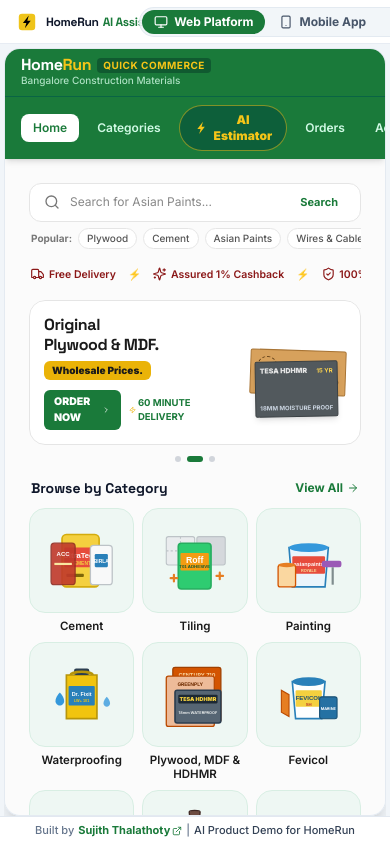
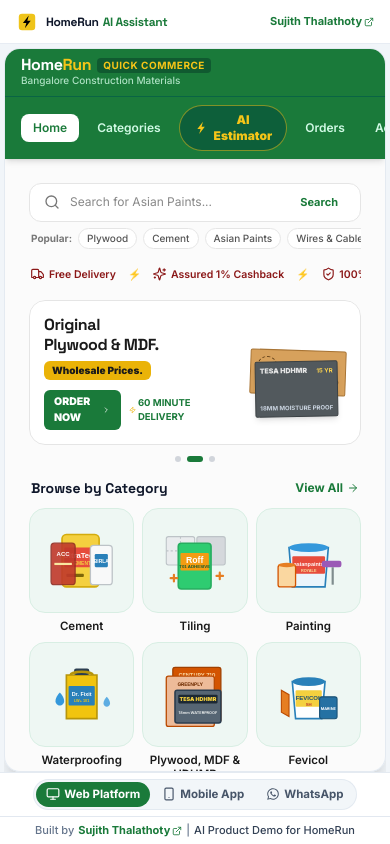
Before and after one commit to Sujithkrys/Homerun-p, a Next.js app: page / in a window 390 px wide. Built offline with nearby package versions, Linux system fonts and the light colour scheme.

Commit message:
feat: position mode toggle at bottom on mobile screens, adjust phone frame responsively, and remove all visible vertical/horizontal scrollbars

```diff
--- a/app/globals.css
+++ b/app/globals.css
@@ -25,20 +25,25 @@
   background-position: 0 0, 15px 15px;
 }
 
-/* Subtle scrollbar */
-::-webkit-scrollbar {
-  width: 6px;
-  height: 6px;
+/* Hide scrollbars globally across the app for a native, sleek appearance */
+* {
+  scrollbar-width: none !important;
+  -ms-overflow-style: none !important;
 }
-::-webkit-scrollbar-track {
-  background: transparent;
+*::-webkit-scrollbar {
+  display: none !important;
+  width: 0 !important;
+  height: 0 !important;
 }
-::-webkit-scrollbar-thumb {
-  background: rgba(0, 0, 0, 0.15);
-  border-radius: 9999px;
+
+.no-scrollbar {
+  scrollbar-width: none !important;
+  -ms-overflow-style: none !important;
 }
-::-webkit-scrollbar-thumb:hover {
-  background: rgba(0, 0, 0, 0.25);
+.no-scrollbar::-webkit-scrollbar {
+  display: none !important;
+  width: 0 !important;
+  height: 0 !important;
 }
 
 /* WhatsApp Bubble Tails */
--- a/app/page.tsx
+++ b/app/page.tsx
@@ -338,8 +338,8 @@
           </a>
         </div>
 
-        {/* 3-Mode Switcher right in header bar */}
-        <div className="flex items-center justify-center">
+        {/* 3-Mode Switcher in header bar (Desktop/Tablet one-line layout) */}
+        <div className="hidden sm:flex items-center justify-center">
           <ModeToggle
             mode={mode}
             onModeChange={setMode}
@@ -432,6 +432,15 @@
         )}
       </section>
 
+      {/* 3. Mobile-Only Bottom Mode Switcher Dock (Easy thumb access, keeps mobile screen clean) */}
+      <div className="sm:hidden w-full bg-white/95 backdrop-blur-md border-t border-slate-200/90 py-1.5 px-3 flex items-center justify-center shrink-0 z-40 shadow-xs">
+        <ModeToggle
+          mode={mode}
+          onModeChange={setMode}
+          cartItemCount={cart.reduce((sum, item) => sum + item.quantity, 0)}
+        />
+      </div>
+
       {/* 4. Minimal Footer (Single line, 28px tall max, inside page layout) */}
       <footer className="w-full h-7 shrink-0 bg-white border-t border-slate-200 px-4 flex items-center justify-center text-[11px] text-slate-500 select-none">
         <p className="flex items-center justify-center flex-wrap gap-1 font-medium truncate">
--- a/components/ModeToggle.tsx
+++ b/components/ModeToggle.tsx
@@ -26,7 +26,7 @@
         <button
           type="button"
           onClick={() => onModeChange("web")}
-          className={`relative flex items-center gap-1.5 px-3 py-1 rounded-full text-xs font-bold transition-all duration-200 cursor-pointer ${
+          className={`relative flex items-center gap-1 sm:gap-1.5 px-2.5 sm:px-3 py-1 rounded-full text-[11.5px] sm:text-xs font-bold transition-all duration-200 cursor-pointer shrink-0 ${
             mode === "web"
               ? "bg-homerun-green text-white shadow-xs"
               : "text-slate-600 hover:text-homerun-green hover:bg-white/80"
@@ -46,7 +46,7 @@
         <button
           type="button"
           onClick={() => onModeChange("mobile")}
-          className={`relative flex items-center gap-1.5 px-3 py-1 rounded-full text-xs font-bold transition-all duration-200 cursor-pointer ${
+          className={`relative flex items-center gap-1 sm:gap-1.5 px-2.5 sm:px-3 py-1 rounded-full text-[11.5px] sm:text-xs font-bold transition-all duration-200 cursor-pointer shrink-0 ${
             mode === "mobile"
               ? "bg-homerun-green text-white shadow-xs"
               : "text-slate-600 hover:text-homerun-green hover:bg-white/80"
@@ -66,7 +66,7 @@
         <button
           type="button"
           onClick={() => onModeChange("whatsapp")}
-          className={`relative flex items-center gap-1.5 px-3 py-1 rounded-full text-xs font-bold transition-all duration-200 cursor-pointer ${
+          className={`relative flex items-center gap-1 sm:gap-1.5 px-2.5 sm:px-3 py-1 rounded-full text-[11.5px] sm:text-xs font-bold transition-all duration-200 cursor-pointer shrink-0 ${
             mode === "whatsapp"
               ? "bg-homerun-green text-white shadow-xs"
               : "text-slate-600 hover:text-homerun-green hover:bg-white/80"
--- a/components/PhoneFrame.tsx
+++ b/components/PhoneFrame.tsx
@@ -16,8 +16,8 @@
 
   return (
     <div className="flex items-start justify-center pt-0 pb-1 px-1 select-none h-full max-h-full">
-      {/* Phone Mockup Frame: Big size (375px), pushed to top and fitting screen height */}
-      <div className="relative w-[375px] sm:w-[380px] h-[calc(100vh-68px)] max-h-[812px] min-h-[640px] bg-slate-950 rounded-[44px] p-2 sm:p-2.5 shadow-[0_20px_50px_-15px_rgba(0,0,0,0.35)] border-4 border-slate-800 ring-1 ring-slate-700/50 flex flex-col shrink-0 overflow-hidden">
+      {/* Phone Mockup Frame: Responsive on mobile, Big size (380px) on desktop, fitting screen height */}
+      <div className="relative w-full max-w-[375px] sm:max-w-[380px] h-[calc(100vh-125px)] sm:h-[calc(100vh-68px)] max-h-[812px] min-h-0 bg-slate-950 rounded-[38px] sm:rounded-[44px] p-1.5 sm:p-2.5 shadow-[0_20px_50px_-15px_rgba(0,0,0,0.35)] border-3 sm:border-4 border-slate-800 ring-1 ring-slate-700/50 flex flex-col shrink-0 overflow-hidden">
 
         {/* Dynamic Island Pill - EXACTLY Centered at 50% */}
         <div className="absolute top-3.5 left-1/2 -translate-x-1/2 w-24 h-5 bg-black rounded-full z-50 flex items-center justify-center pointer-events-none shadow-sm">
--- a/components/screens/AIEstimatorScreen.tsx
+++ b/components/screens/AIEstimatorScreen.tsx
@@ -166,7 +166,7 @@
       </div>
 
       {/* Messages Stream (Maximizes available height) */}
-      <div className="flex-1 overflow-y-auto p-3 sm:p-4 space-y-2">
+      <div className="flex-1 overflow-y-auto overflow-x-hidden no-scrollbar p-3 sm:p-4 space-y-2">
         {messages.length === 0 ? (
           <div className="flex flex-col items-center justify-center h-full text-center px-4 py-8">
             <div className="w-12 h-12 rounded-2xl bg-[#eef7f3] flex items-center justify-center text-[#1a7a3a] mb-3">
--- a/components/screens/AccountScreen.tsx
+++ b/components/screens/AccountScreen.tsx
@@ -131,7 +131,7 @@
 
       {/* Main Content */}
       <div
-        className={`flex-1 overflow-y-auto ${
+        className={`flex-1 overflow-y-auto overflow-x-hidden no-scrollbar ${
           isWeb ? "p-6 md:p-8 max-w-5xl mx-auto space-y-6 w-full" : "p-3 space-y-3 pb-8"
         }`}
       >
--- a/components/screens/CategoriesScreen.tsx
+++ b/components/screens/CategoriesScreen.tsx
@@ -34,7 +34,7 @@
 
       {/* Main Body */}
       <div
-        className={`flex-1 overflow-y-auto ${
+        className={`flex-1 overflow-y-auto overflow-x-hidden no-scrollbar ${
           isWeb ? "p-6 md:p-8 max-w-6xl mx-auto space-y-6 w-full" : "p-3 space-y-4"
         }`}
       >
--- a/components/screens/HomeScreen.tsx
+++ b/components/screens/HomeScreen.tsx
@@ -86,7 +86,7 @@
 
       {/* Main Scrollable Body */}
       <div
-        className={`flex-1 overflow-y-auto ${
+        className={`flex-1 overflow-y-auto overflow-x-hidden no-scrollbar ${
           isWeb ? "p-6 md:p-8 space-y-4 max-w-6xl mx-auto w-full" : "p-3 space-y-2.5"
         }`}
       >
--- a/components/screens/OrdersScreen.tsx
+++ b/components/screens/OrdersScreen.tsx
@@ -50,7 +50,7 @@
 
       {/* Main Content */}
       <div
-        className={`flex-1 overflow-y-auto ${
+        className={`flex-1 overflow-y-auto overflow-x-hidden no-scrollbar ${
           isWeb ? "p-6 md:p-8 max-w-4xl mx-auto space-y-6 w-full" : "p-4 space-y-4"
         }`}
       >
```
